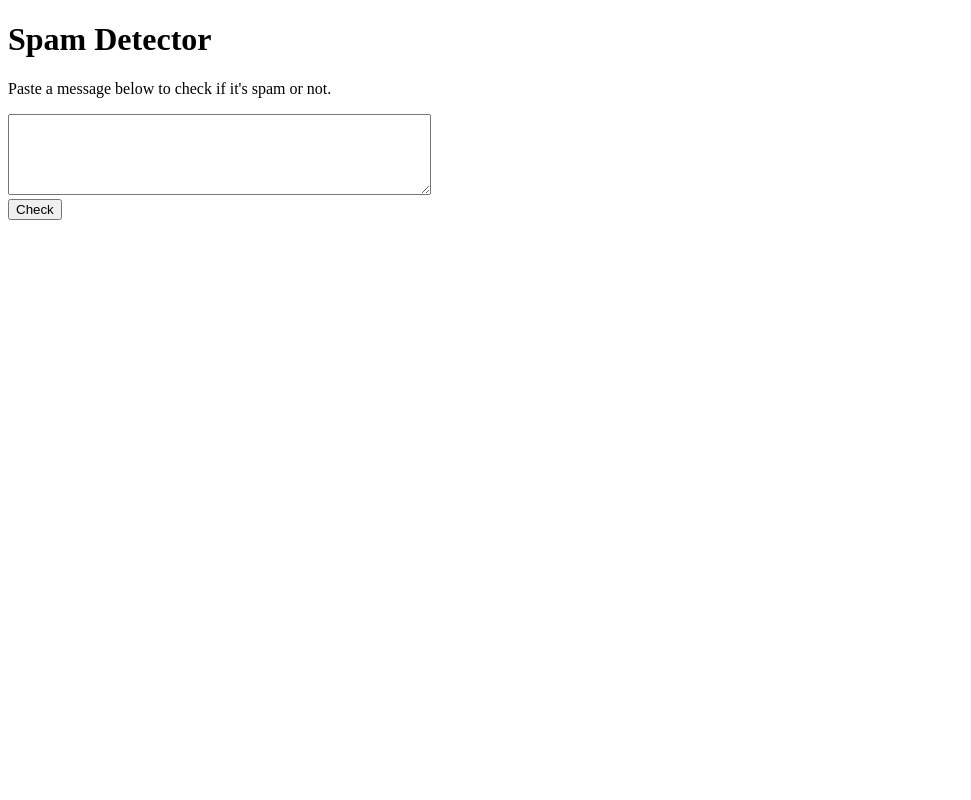
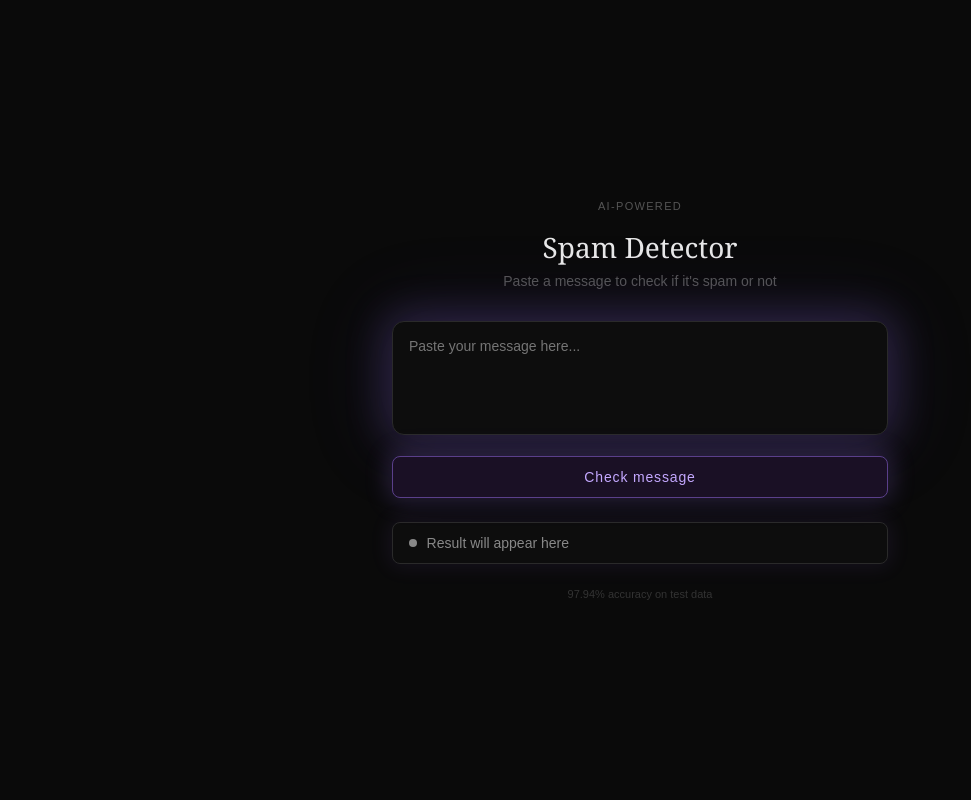
Before and after one commit to AglayaZ/AI-spam-detector, a Flask app: page / in a window 1280 px wide. Shown: the whole page, without its empty margins (0-971 px from the left). Run offline with Flask 3, Linux system fonts and the light colour scheme; parts of the project's set-up code (start-up, migrations or seed data) failed here and were passed over.

Commit message:
Update index.html

```diff
--- a/templates/index.html
+++ b/templates/index.html
@@ -2,6 +2,126 @@
 <html>
 <head>
     <title>Spam Detector</title>
+    <style>
+        * {
+            margin: 0;
+            padding: 0;
+            box-sizing: border-box;
+        }
+
+        body {
+            background: #0a0a0a;
+            min-height: 100vh;
+            display: flex;
+            align-items: center;
+            justify-content: center;
+            font-family: Georgia, serif;
+            color: #e8e8e8;
+        }
+
+        .container {
+            width: 100%;
+            max-width: 560px;
+            text-align: center;
+            padding: 2rem;
+        }
+
+        .label {
+            font-size: 11px;
+            letter-spacing: 0.12em;
+            color: #555;
+            text-transform: uppercase;
+            font-family: sans-serif;
+            margin-bottom: 1rem;
+        }
+
+        h1 {
+            font-size: 28px;
+            font-weight: 500;
+            color: #e8e8e8;
+            margin-bottom: 0.4rem;
+        }
+
+        .subtitle {
+            font-size: 14px;
+            color: #555;
+            font-family: sans-serif;
+            margin-bottom: 2rem;
+        }
+
+        textarea {
+            width: 100%;
+            background: #0d0d0d;
+            border: 1px solid #2a2a2a;
+            border-radius: 12px;
+            padding: 1rem;
+            color: #ccc;
+            font-size: 14px;
+            font-family: sans-serif;
+            resize: none;
+            outline: none;
+            box-shadow: 0 0 40px 8px rgba(160, 120, 255, 0.2), 0 0 80px 16px rgba(100, 80, 200, 0.1);
+            transition: box-shadow 0.3s;
+            margin-bottom: 1rem;
+        }
+
+        textarea:focus {
+            box-shadow: 0 0 60px 12px rgba(160, 120, 255, 0.35), 0 0 120px 24px rgba(100, 80, 200, 0.18);
+        }
+
+        button {
+            width: 100%;
+            padding: 0.75rem;
+            background: #1a1025;
+            border: 1px solid #5a3f8a;
+            border-radius: 8px;
+            color: #c4a8ff;
+            font-size: 14px;
+            font-family: sans-serif;
+            font-weight: 500;
+            cursor: pointer;
+            letter-spacing: 0.06em;
+            margin-bottom: 1.5rem;
+            box-shadow: 0 0 24px 4px rgba(160, 120, 255, 0.2);
+            transition: box-shadow 0.2s;
+        }
+
+        button:hover {
+            box-shadow: 0 0 32px 6px rgba(160, 120, 255, 0.35);
+        }
+
+        .result-box {
+            background: #0d0d0d;
+            border: 1px solid #2a2a2a;
+            border-radius: 8px;
+            padding: 0.75rem 1rem;
+            display: flex;
+            align-items: center;
+            gap: 0.6rem;
+            box-shadow: 0 0 20px 4px rgba(160, 120, 255, 0.08);
+        }
+
+        .result-dot {
+            width: 8px;
+            height: 8px;
+            border-radius: 50%;
+            background: #888;
+            flex-shrink: 0;
+        }
+
+        .result-text {
+            font-size: 14px;
+            color: #888;
+            font-family: sans-serif;
+        }
+
+        .accuracy {
+            font-size: 11px;
+            color: #333;
+            font-family: sans-serif;
+            margin-top: 1.5rem;
+        }
+    </style>
     <script>
     function checkspam() {
         const message = document.getElementById("message").value;
@@ -19,12 +139,18 @@
     </script>
 </head>
 <body>
-<h1>Spam Detector</h1>
-<p>Paste a message below to check if it's spam or not.</p>
-<textarea id="message" rows="5" cols="50"></textarea>
-<br>
-<button onclick="checkspam()">Check</button>
-<br>
-<p id="result"></p>
+    <div class="container">
+        <p class="label">AI-powered</p>
+        <h1>Spam Detector</h1>
+        <p class="subtitle">Paste a message to check if it's spam or not</p>
+        <textarea id="message" rows="5" placeholder="Paste your message here..."></textarea>
+        <button onclick="checkSpam()">Check message</button>
+        <div class="result-box">
+            <span class="result-dot" id="dot"></span>
+            <span class="result-text" id="result">Result will appear here</span>
+        </div>
+        <p class="accuracy">97.94% accuracy on test data</p>
+    </div>
+</body>
 </body>
 </html>
```
